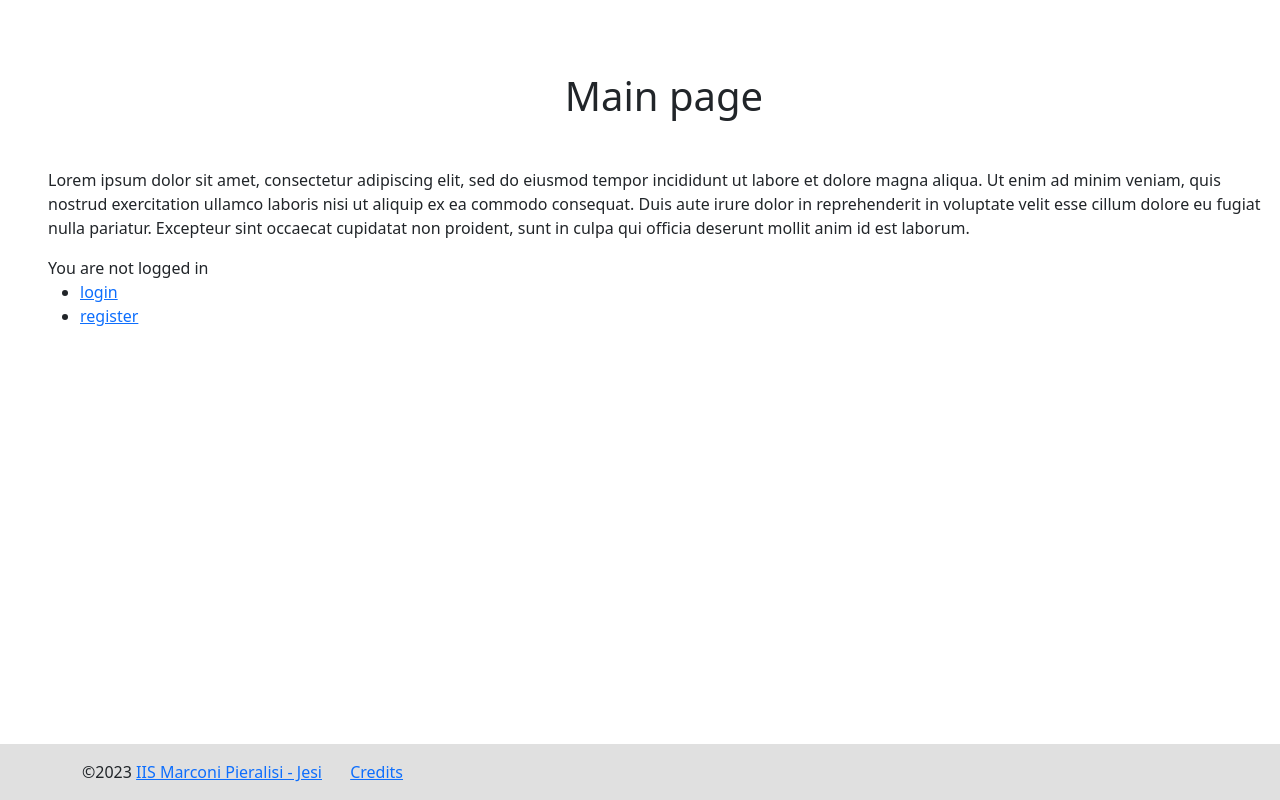
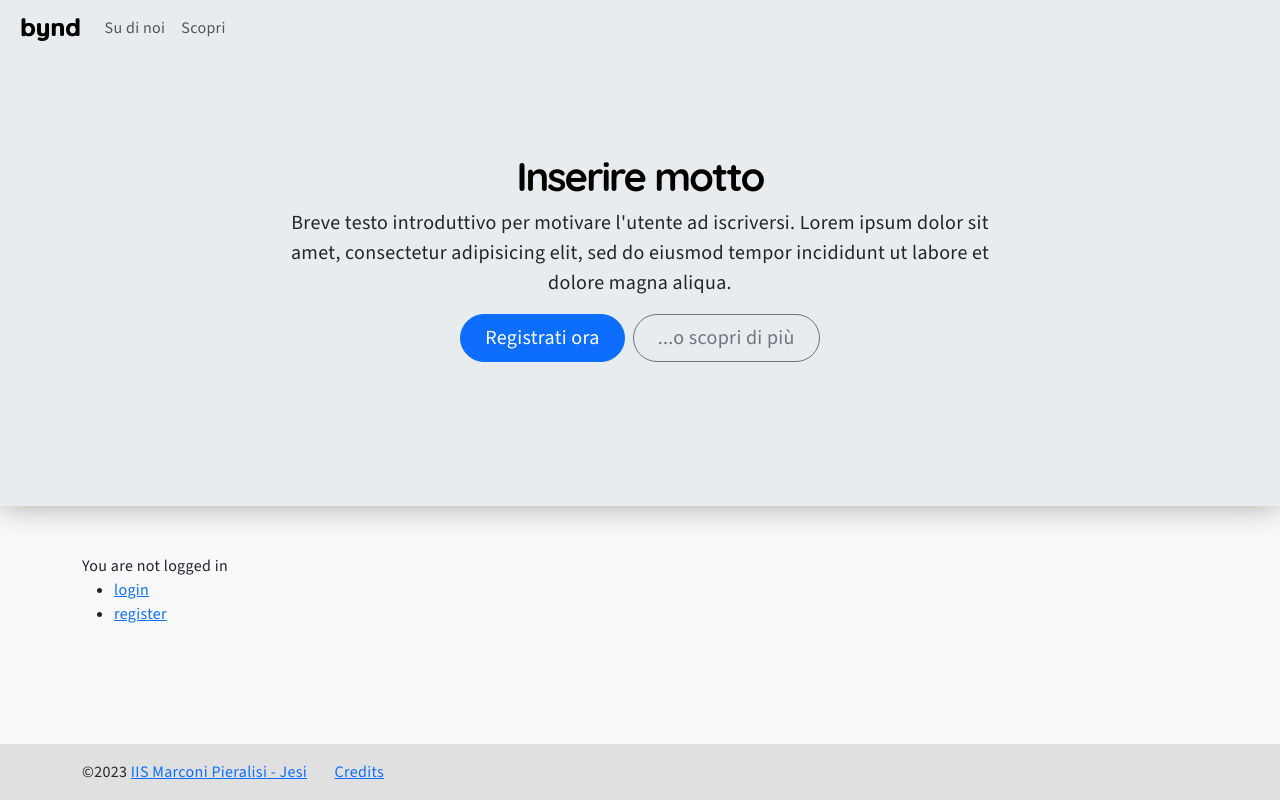
Before and after one commit to Hackathon-2023-IIS-MP/sfida, a PHP site: page / in a window 1280 px wide. Run offline with PHP 8.4, Linux system fonts and the light colour scheme.

Commit message:
Aggiornamento schermata home e stile testo

```diff
--- a/css/Main.css
+++ b/css/Main.css
@@ -0,0 +1,35 @@
+@import url("https://fonts.googleapis.com/css2?family=Quicksand:wght@300;400;500;600;700&family=Source+Sans+3:ital,wght@0,200;0,300;0,400;0,500;0,600;0,700;0,800;0,900;1,200;1,300;1,400;1,500;1,600;1,700;1,800;1,900&display=swap");
+:root {
+  --fontfa-standard: "Source Sans 3", system-ui, sans-serif;
+  --fontfa-header: "Quicksand", system-ui, sans-serif;
+  --fontsp-standard: .02em;
+  --fontsp-header: -.05em;
+  --fontlh-standard: 1.5;
+}
+
+body {
+  font-family: var(--fontfa-standard);
+  letter-spacing: var(--fontsp-standard);
+  line-height: var(--fontlh-standard);
+}
+
+h1, h2, h3, h4, h5, h6, .navbar-brand {
+  font-family: var(--fontfa-header);
+  letter-spacing: var(--fontsp-header);
+}
+
+.navbar-brand {
+  padding: 0;
+  padding-bottom: 2px;
+  padding-left: 8px;
+  font-size: x-large;
+  font-weight: bold;
+  text-shadow: 1px 0;
+  letter-spacing: 0.5px;
+}
+
+#home-jumbotron {
+  box-shadow: 0 0 30px rgba(0, 0, 0, 0.3333333333);
+}
+
+/*# sourceMappingURL=Main.css.map */
--- /dev/null
+++ b/css/Main.scss
@@ -0,0 +1,48 @@
+@import url('https://fonts.googleapis.com/css2?family=Quicksand:wght@300;400;500;600;700&family=Source+Sans+3:ital,wght@0,200;0,300;0,400;0,500;0,600;0,700;0,800;0,900;1,200;1,300;1,400;1,500;1,600;1,700;1,800;1,900&display=swap');
+
+:root {
+	// Font faces
+	--fontfa-standard: "Source Sans 3", system-ui, sans-serif;
+	--fontfa-header: "Quicksand", system-ui, sans-serif;
+
+	// Letter spacing
+	--fontsp-standard: .02em;
+	--fontsp-header: -.05em;
+
+	// Line height
+	--fontlh-standard: 1.5;
+}
+
+@mixin FontStandard {
+	font-family: var(--fontfa-standard);
+	letter-spacing: var(--fontsp-standard);
+	line-height: var(--fontlh-standard);
+}
+
+@mixin FontHeader {
+	font-family: var(--fontfa-header);
+	letter-spacing: var(--fontsp-header);
+}
+
+body {
+	@include FontStandard;
+}
+
+h1, h2, h3, h4, h5, h6, .navbar-brand {
+	@include FontHeader;
+}
+
+.navbar-brand {
+	padding: 0;
+	padding-bottom: 2px;
+	padding-left: 8px;
+
+	font-size: x-large;
+	font-weight: bold;
+	text-shadow: 1px 0;
+	letter-spacing: .5px;
+}
+
+#home-jumbotron {
+	box-shadow: 0 0 30px #0005;
+}
--- a/inc/Head.php
+++ b/inc/Head.php
@@ -1,6 +1,5 @@
 <meta charset="UTF-8" />
 <meta name="viewport" content="width=device-width, initial-scale=1.0" />
-<link rel="stylesheet" href="/css/Main.css">
 
 <!-- Presentazione -->
 <link rel="shortcut icon" href="https://www.iismarconipieralisi.edu.it/templates/italiapa/favicon.ico" type="image/x-icon">
@@ -13,5 +12,6 @@
 <link href="https://cdn.jsdelivr.net/npm/bootstrap@5.3.2/dist/css/bootstrap.min.css" rel="stylesheet">
 <script src="https://cdn.jsdelivr.net/npm/bootstrap@5.3.2/dist/js/bootstrap.bundle.min.js"></script>
 
-<!-- customScripts -->
+<!-- Script e CSS -->
+<link rel="stylesheet" href="/css/Main.css">
 <script src="/js/query.js"></script>
--- a/index.php
+++ b/index.php
@@ -4,17 +4,47 @@
 <head>
     <?php include $root . '/inc/Head.php'; ?>
 </head>
-<body class="d-flex flex-column vh-100">
+<body class="d-flex flex-column vh-100 bg-body-tertiary">
+    <!-- Navbar -->
+    <nav class="navbar navbar-expand-lg bg-body-secondary">
+        <div class="container-fluid">
+            <a class="navbar-brand" href="index.php">bynd</a>
+            <button class="navbar-toggler" type="button" data-bs-toggle="collapse" data-bs-target="#navbarNavAltMarkup"
+                aria-controls="navbarNavAltMarkup" aria-expanded="false" aria-label="Toggle navigation">
+                <span class="navbar-toggler-icon"></span>
+            </button>
+            <div class="collapse navbar-collapse" id="navbarNavAltMarkup">
+                <div class="navbar-nav">
+                    <a class="nav-link" href="#">Su di noi</a>
+                    <a class="nav-link" href="#">Scopri</a>
+                </div>
+            </div>
+        </div>
+    </nav>
 
     <!-- Content div -->
-    <div class="mb-auto mt-5 ms-3 ms-lg-5 pt-4">
+    <div id="home-jumbotron" class="p-5 text-center bg-body-secondary">
+        <div class="container py-5">
+            <h1 class="text-body-emphasis"><b>Inserire motto</b></h1>
+            <p class="col-lg-8 mx-auto lead">
+                Breve testo introduttivo per <b>motivare l'utente ad iscriversi</b>.
+                Lorem ipsum dolor sit amet, consectetur adipisicing elit, sed do eiusmod
+                tempor incididunt ut labore et dolore magna aliqua.
+            </p>
+            <div class="d-inline-flex gap-2 mb-5">
+                <a class="d-inline-flex align-items-center btn btn-primary btn-lg px-4 rounded-pill" href="/auth/register/">
+                    Registrati ora
+                </a>
+                <a class="btn btn-outline-secondary btn-lg px-4 rounded-pill" href="#">
+                    ...o scopri di più
+                </a>
+            </div>
+        </div>
+    </div>
 
+    <div class="container my-5">
         <!-- CONTENT GOES HERE -->
-        <h1 class="text-center mb-5">Main page</h1>
 
-        <p class="text-justify">
-        Lorem ipsum dolor sit amet, consectetur adipiscing elit, sed do eiusmod tempor incididunt ut labore et dolore magna aliqua. Ut enim ad minim veniam, quis nostrud exercitation ullamco laboris nisi ut aliquip ex ea commodo consequat. Duis aute irure dolor in reprehenderit in voluptate velit esse cillum dolore eu fugiat nulla pariatur. Excepteur sint occaecat cupidatat non proident, sunt in culpa qui officia deserunt mollit anim id est laborum.
-        </p>
 
         <?php
             if (isset($_COOKIE["email"]))
```
Also changed, not shown: 1 other file.
